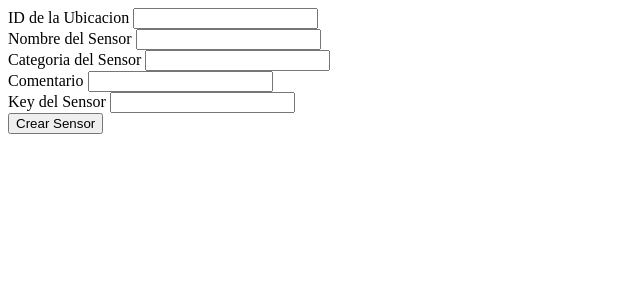
After one commit to DCvrro/T3_ArquiEmergente, a Flask app: page /api/new_sensor in a window 1280 px wide. The commit adds this page. Shown: the top 300 px of the page, without its empty margins (0-640 px from the left). Run offline with Flask 3, Linux system fonts and the light colour scheme; a user stored in the database is signed in.

Commit message:
autentificacion de POST

```diff
--- a/app.py
+++ b/app.py
@@ -1,6 +1,7 @@
 from flask import Flask, jsonify, redirect, request, render_template, url_for
 from flask_login import LoginManager, login_user, logout_user, login_required, current_user
 from flask_sqlalchemy import SQLAlchemy
+from flask_basicauth import BasicAuth
 from sqlalchemy import join
 from models import db, Admin , Company, Location, Sensor, SensorData
 import sqlite3 as sql
@@ -13,6 +14,10 @@ app.config['SQLALCHEMY_TRACK_MODIFICATIONS'] = False
 db.init_app(app)
 login_manager = LoginManager(app)
 app.secret_key = 'key'
+app.config['BASIC_AUTH_USERNAME'] = 'admin'
+app.config['BASIC_AUTH_PASSWORD'] = 'admin'
+basic_auth = BasicAuth(app)
+
 
 @login_manager.user_loader
 def load_user(user_id):
@@ -47,7 +52,7 @@ def logout():
 
 @app.route('/api/new_company', methods=['GET','POST'])
 @login_required
-def new_company():
+def new_company(): #creamos nuevas compañias
     if request.method == 'POST':
         company_name = request.form['company_name']
         company_api_key = request.form['company_api_key']
@@ -67,7 +72,7 @@ def new_company():
 
 @app.route('/api/new_location', methods=['GET','POST'])
 @login_required
-def new_location():
+def new_location(): #creamos nuevas localizaciones
     if request.method == 'POST':
         company_name = request.form['company_name']
         location_name = request.form['location_name']
@@ -91,8 +96,34 @@ def new_location():
         return redirect(url_for('visor'))
     return render_template("new_location.html")
 
+@app.route('/api/new_sensor', methods=['GET','POST'])
+@login_required
+def new_sensor():
+    if request.method == 'POST':
+        location_id = request.form['location_id']
+        sensor_name = request.form['sensor_name']
+        sensor_category = request.form['sensor_category']
+        sensor_meta = request.form['sensor_meta']
+        sensor_api_key = request.form['sensor_api_key']
 
+        #reviso si existe esa location
+        location = Location.query.get(location_id)
+        if not location:
+            return jsonify({"msg": "No existe la locacion con ese id"}), 404
 
+        sensor = Sensor.query.filter_by(sensor_name = sensor_name).first()
+        if sensor:
+            return jsonify({"msg": "Ya existe un sensor con ese nombre"}), 404
+
+        key = Sensor.query.filter_by(sensor_api_key = sensor_api_key).first()
+        if key:
+            return jsonify({"msg": "Ya existe un sensor con esa api key"}), 404
+
+        new_sensor = Sensor(location_id, sensor_name, sensor_category, sensor_meta, sensor_api_key)
+        db.session.add(new_sensor)
+        db.session.commit()
+        return redirect(url_for('visor'))
+    return render_template("new_sensor.html")
 @app.route("/", methods=['GET'])
 def home():
     return render_template("index.html")
@@ -170,7 +201,8 @@ def receiveSensorData():
         return jsonify({"error": str(e)}), 500
 
 @app.route('/api/v1/sensor_data', methods=['POST']) #SOLICITADO
-def inser_sensor_data(): # Estructura JSON   {"api_key":<sensor_api_key>, "json_data":[{…}, {….}] }
+@basic_auth.required
+def insert_sensor_data(): # Estructura JSON   {"api_key":<sensor_api_key>, "json_data":[{…}, {….}] }
     request_data = request.get_json()
 
     if 'api_key' not in request_data:
@@ -182,35 +214,26 @@ def inser_sensor_data(): # Estructura JSON   {"api_key":<sensor_api_key>, "json_
     sensor = Sensor.query.filter_by(sensor_api_key=sensor_api_key).first()
     if sensor is None:
         return jsonify({"error": "API key inválido"}), 400
-    print(request_data['json_data'])
-    for data in request_data['json_data']:
+
+    json_data = request_data['json_data']
+    if not isinstance(json_data, list):
+        return jsonify({"error": "json_data debe ser una lista de diccionarios"}), 400
+
+    for data in json_data:
         if 'timestamp' not in data:
-            return jsonify({"error": "Datos de sensor incompletos, FALTA timestap"}), 400
-        if 'data_column1' not in data:
-            return jsonify({"error": "Datos de sensor incompletos, FALTA data_column1"}), 400
-        if 'data_column2' not in data:
-            return jsonify({"error": "Datos de sensor incompletos, FALTA data_column2"}), 400
-        if 'data_column3' not in data:
-            return jsonify({"error": "Datos de sensor incompletos, FALTA data_column3"}), 400
-
+            return jsonify({"error": "No se ha enviado el timestamp"}), 400
         timestamp = datetime.fromtimestamp(data['timestamp'])
-        data_column1 = data['data_column1']
-        data_column2 = data['data_column2']
-        data_column3 = data['data_column3']
+        variable_data = {key:value for key, value in data.items() if key != 'timestamp'}
 
         sensor_data = SensorData(
             sensor_id=sensor.id,
-            data_column1=data_column1,
-            data_column2=data_column2,
-            data_column3=data_column3,
-            timestamp=timestamp
+            timestamp=timestamp,
         )
+
+        sensor_data.set_data(variable_data)
         db.session.add(sensor_data)
-
     db.session.commit()
-
-    return jsonify({"message": "Datos de sensor insertados correctamente"}), 201
-
+    return jsonify({"message": "Datos del sensor guardados correctamente"}), 200
 
 @app.route('/api/v1/sensor_data', methods=['GET'])  #SOLICITADO
 def get_sensor_data():
--- /dev/null
+++ b/templates/new_sensor.html
@@ -0,0 +1,30 @@
+<!DOCTYPE html>
+<html lang="en">
+<head>
+    <meta charset="UTF-8">
+    <meta name="viewport" content="width=device-width, initial-scale=1.0">
+    <title>Nuevo Sensor</title>
+</head>
+<body>
+    <form action='/api/new_sensor' method="POST">
+        <label for="location_id">ID de la Ubicacion</label>
+        <input type="text" id="location_id" name="location_id" required><br>
+
+        <label for="sensor_name">Nombre del Sensor</label>
+        <input type="text" id="sensor_name" name="sensor_name" required><br>
+
+        <label for="sensor_category">Categoria del Sensor</label>
+        <input type="text" id="sensor_category" name="sensor_category" required><br>
+
+        <label for="sensor_meta">Comentario</label>
+        <input type="text" id="sensor_meta" name="sensor_meta"><br>
+
+        <label for="sensor_api_key">Key del Sensor</label>
+        <input type="text" id="sensor_api_key" name="sensor_api_key" required><br>
+
+
+
+        <input type="submit" value="Crear Sensor">
+    </form>
+</body>
+</html>
--- a/templates/visor.html
+++ b/templates/visor.html
@@ -14,6 +14,7 @@
     <li><a href="/api/v1/sensor_data">/api/v1/sensor_data"</a></li>
     <li><a href="/api/new_company">Crear Compañía</a></li>
     <li><a href="/api/new_location">Crear Localización</a></li>
+    <li><a href="/api/new_sensor">Crear Sensor</a></li>
 
     <form action="/api/logout" method="POST">
         <input type="submit" value="Cerrar Sesion">
```
Also changed, not shown: database/seed.py (+5 -12 lines), models.py (+15 -8 lines), README.md, database/database.db.
